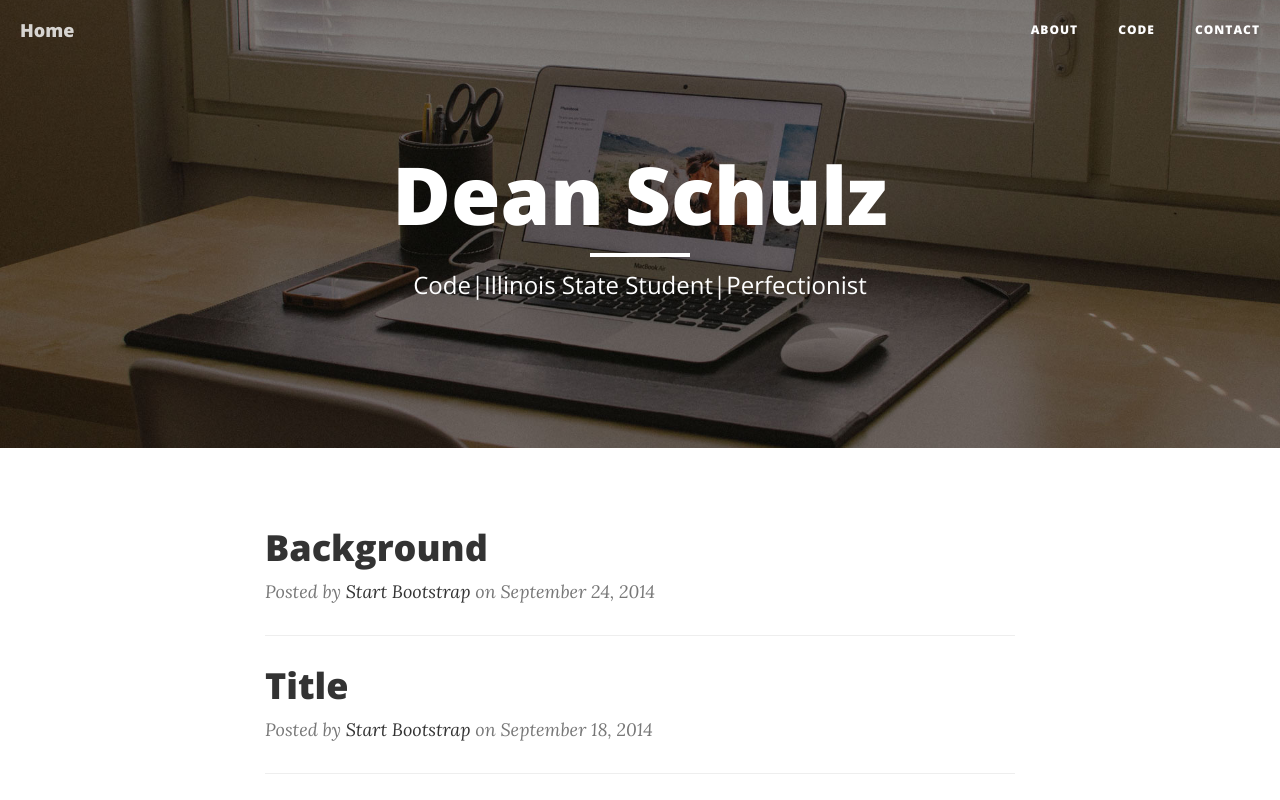
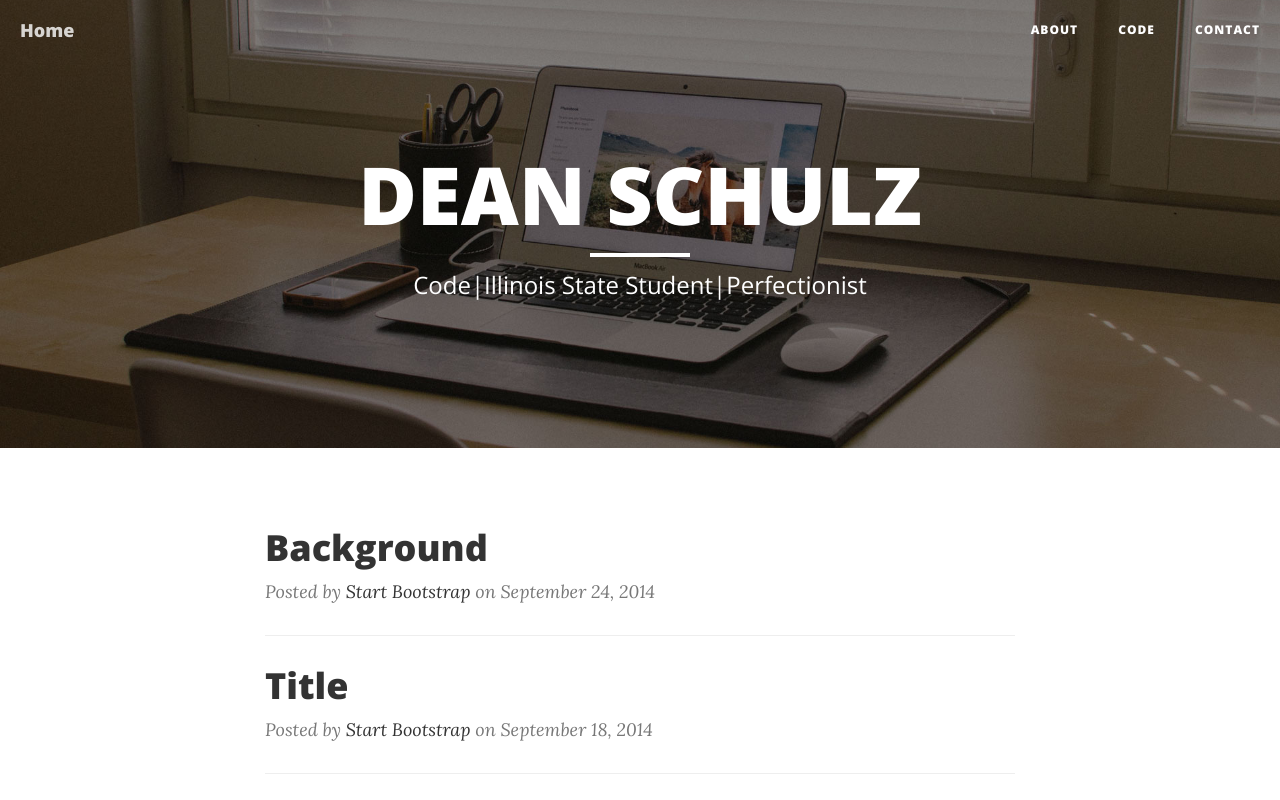
Before and after one commit to Dpschu2/Dpschu2.github.io, a website: page index.html in a window 1280 px wide. Shown: the top 800 px of the page. Drawn offline with nearby package versions, Linux system fonts and the light colour scheme.

Commit message:
Update index.html

```diff
--- a/index.html
+++ b/index.html
@@ -72,7 +72,7 @@
             <div class="row">
                 <div class="col-lg-8 col-lg-offset-2 col-md-10 col-md-offset-1">
                     <div class="site-heading">
-                        <h1>Dean Schulz</h1>
+                        <h1>DEAN SCHULZ</h1>
                         <hr class="small">
                         <span class="subheading">Code|Illinois State Student|Perfectionist</span>
                     </div>
```
